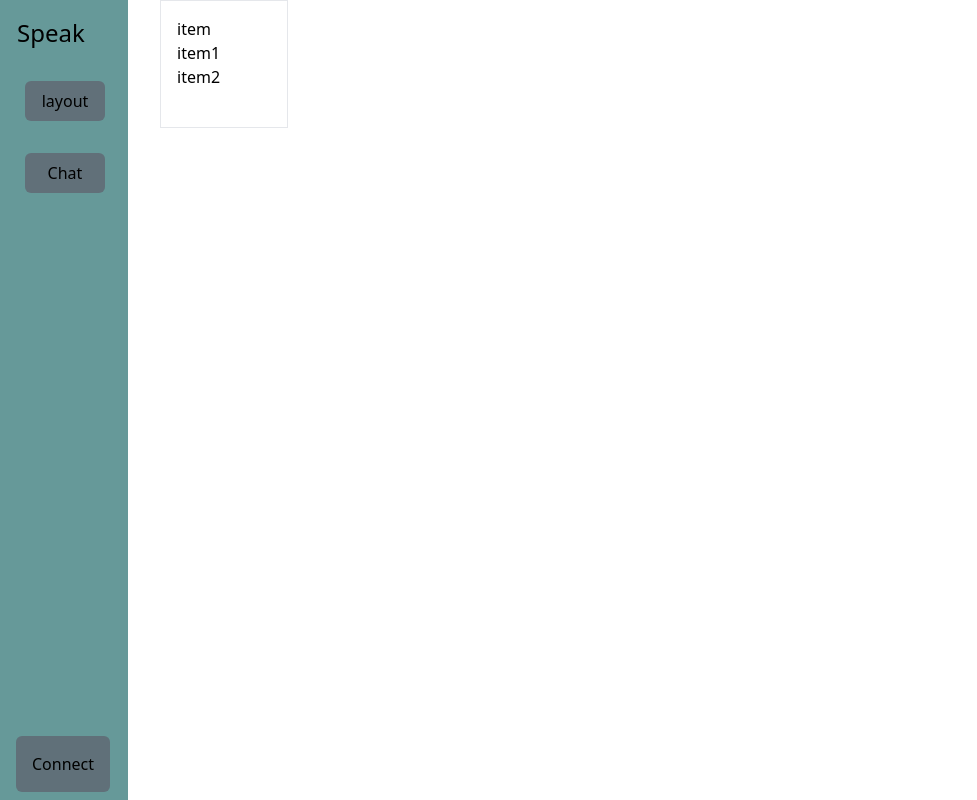
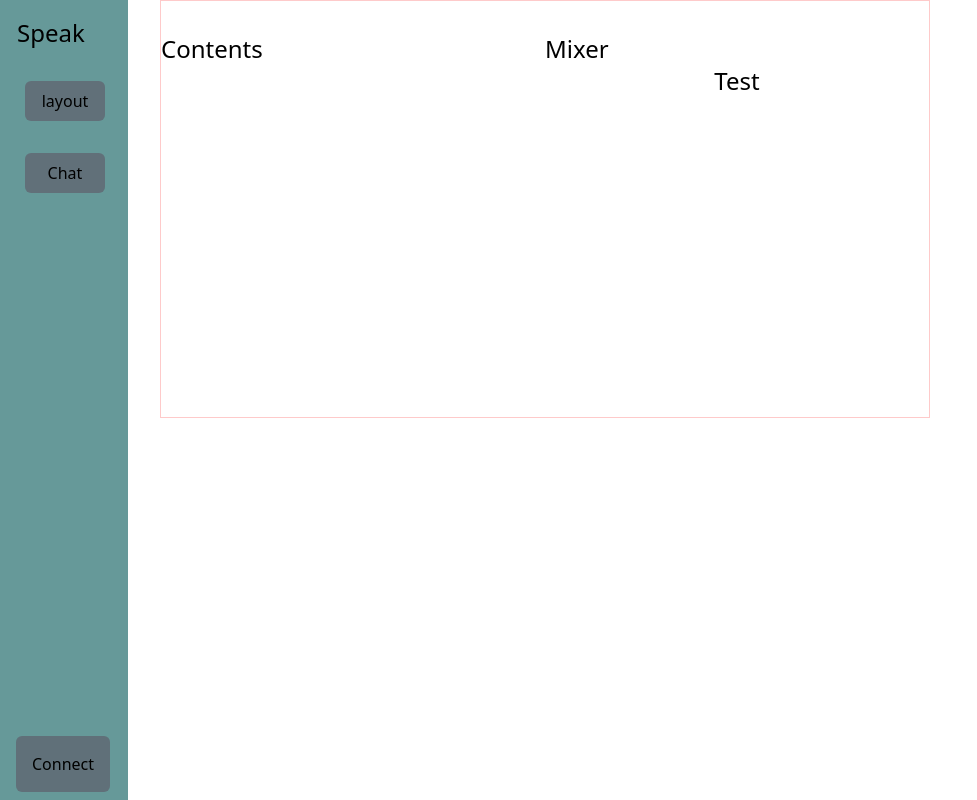
Before and after one commit to Novalla-Inc/Castify, a React (Vite) app in the folder desktop/: page /layout in a window 1280 px wide. Shown: the whole page, without its empty margins (0-977 px from the left). Built offline with nearby package versions, Linux system fonts and the light colour scheme; what @rspc/client, @rspc/tauri would draw is missing.

Commit message:
Started work on scene creation

```diff
--- a/desktop/src/components/Scene/Scene.tsx
+++ b/desktop/src/components/Scene/Scene.tsx
@@ -1,3 +1,22 @@
-function Scene() {}
+import SceneFooter from "./SceneFooter";
+
+function SceneContainer() {
+    return <div></div>
+}
+
+/**
+ * depends on other styles, cloud be in some kind of stuido Mode.
+ */
+function Scene() {
+    return (
+        <div className='w-full h-full border border-red-200'>
+            <div className='p-4'>
+                {/* Scene Cotainer */}
+                <SceneContainer />
+            </div>
+            <SceneFooter />
+        </div>
+    )
+}
 
 export default Scene;
--- /dev/null
+++ b/desktop/src/components/Scene/SceneFooter.tsx
@@ -0,0 +1,33 @@
+import CLIENT from "../../client";
+
+function SceneFooter() {
+
+    const handleClick = () => {
+        let data = ["Test"];
+
+        CLIENT.query(["getProjectData", data]).then((res) => {
+            console.log(res);
+        });
+    }
+
+    return (
+        <div>
+            <div className='flex flex-row'>
+                {/* TODO: Context Menu */}
+                <div className='w-full h-full flex flex-row text-2xl justify-center'>
+                    <div className='w-96 h-96 flex flex-col'>
+                        <span>Contents</span>
+                    </div>
+                    <div className='w-96 h-96 flex flex-col'>
+                        <span>Mixer</span>
+                        <button onClick={handleClick}>
+                            Test
+                        </button>
+                    </div>
+                </div>
+            </div>
+        </div>
+    );
+}
+
+export default SceneFooter;
--- a/desktop/src/pages/Layout/Layout.tsx
+++ b/desktop/src/pages/Layout/Layout.tsx
@@ -1,11 +1,11 @@
 import SideNav from '../../components/Nav/SideNav';
-import PreviewScene from '../../components/Scene/PreviewScene';
+import Scene from '../../components/Scene/Scene';
 
 function SceneLayout() {
 	return (
 		<div>
 			<div className="fixed left-40">
-				<PreviewScene />
+				<Scene />
 			</div>
 			<SideNav />
 		</div>
```
